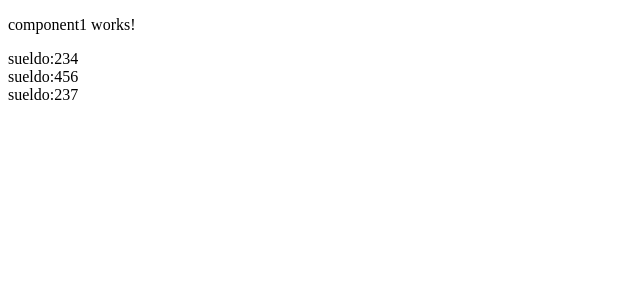
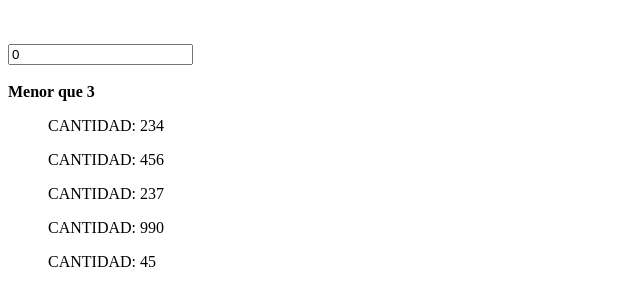
Before and after one commit to ElProgramadorPepitoGrillo/Otra-App, an Angular app in the folder App2/: page / in a window 1280 px wide. Shown: the top 306 px of the page, without its empty margins (0-640 px from the left). Built offline with nearby package versions, Linux system fonts and the light colour scheme.

Commit message:
Directivas NG 2.0

```diff
--- a/App2/src/app/Components/component1/component1.component.html
+++ b/App2/src/app/Components/component1/component1.component.html
@@ -1,8 +1,14 @@
-<p>
-  component1 works!
-</p>
+
+
+<h1 *ngIf="num!=0">El numero es: {{num}}</h1>
+
+<br><br>
+<input  type="number" [(ngModel)]="num">
+<br><br>
+<strong *ngIf="num>3">Mayor que 3</strong>
+<strong *ngIf="num<3">Menor que 3</strong>
 
 
 <div *ngFor="let sueldo of sueldos">
-  <div>sueldo:{{sueldo}}</div>
+  <ul>CANTIDAD: {{sueldo}}</ul>
 </div>
--- a/App2/src/app/Components/component1/component1.component.ts
+++ b/App2/src/app/Components/component1/component1.component.ts
@@ -5,14 +5,18 @@ import { Component, OnInit } from '@angular/core';
   templateUrl: './component1.component.html',
   styleUrls: ['./component1.component.css']
 })
+
+
 export class Component1Component implements OnInit {
+  num:number;
+  sueldos=[234,456,237,990,45];
+
 
   constructor() { }
-  num:any=0
 
-  sueldos=[234,456,237]
+
   ngOnInit() {
-    this.num=0
+    this.num=0;
   }
 
 }
```
